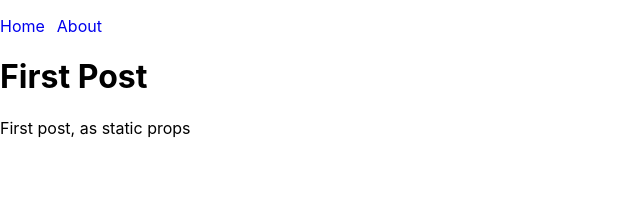
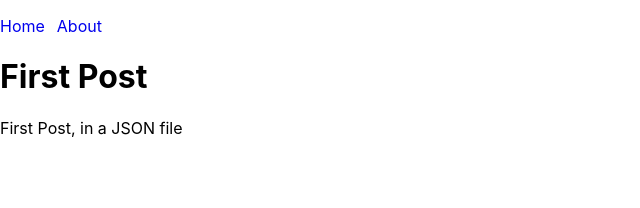
Before and after one commit to naimahassan43/next-blog, a Next.js app: page /posts/first-post in a window 1280 px wide. Shown: the top 208 px of the page, without its empty margins (0-640 px from the left). Built offline with nearby package versions, Linux system fonts and the light colour scheme.

Commit message:
Reading a File

```diff
--- /dev/null
+++ b/contents/posts/first-post.json
@@ -0,0 +1,4 @@
+{
+  "title": "First Post",
+  "body": "First Post, in a JSON file"
+}
--- a/pages/posts/first-post.js
+++ b/pages/posts/first-post.js
@@ -1,13 +1,12 @@
+import { readFile } from "fs/promises";
 import Head from "next/head";
 
 export async function getStaticProps() {
+  console.log("first page getStaticProps()");
+  const data = await readFile("contents/posts/first-post.json", "utf8");
+  const post = JSON.parse(data);
   return {
-    props: {
-      post: {
-        title: "First Post",
-        body: "First post, as static props",
-      },
-    },
+    props: { post },
   };
 }
 
```
